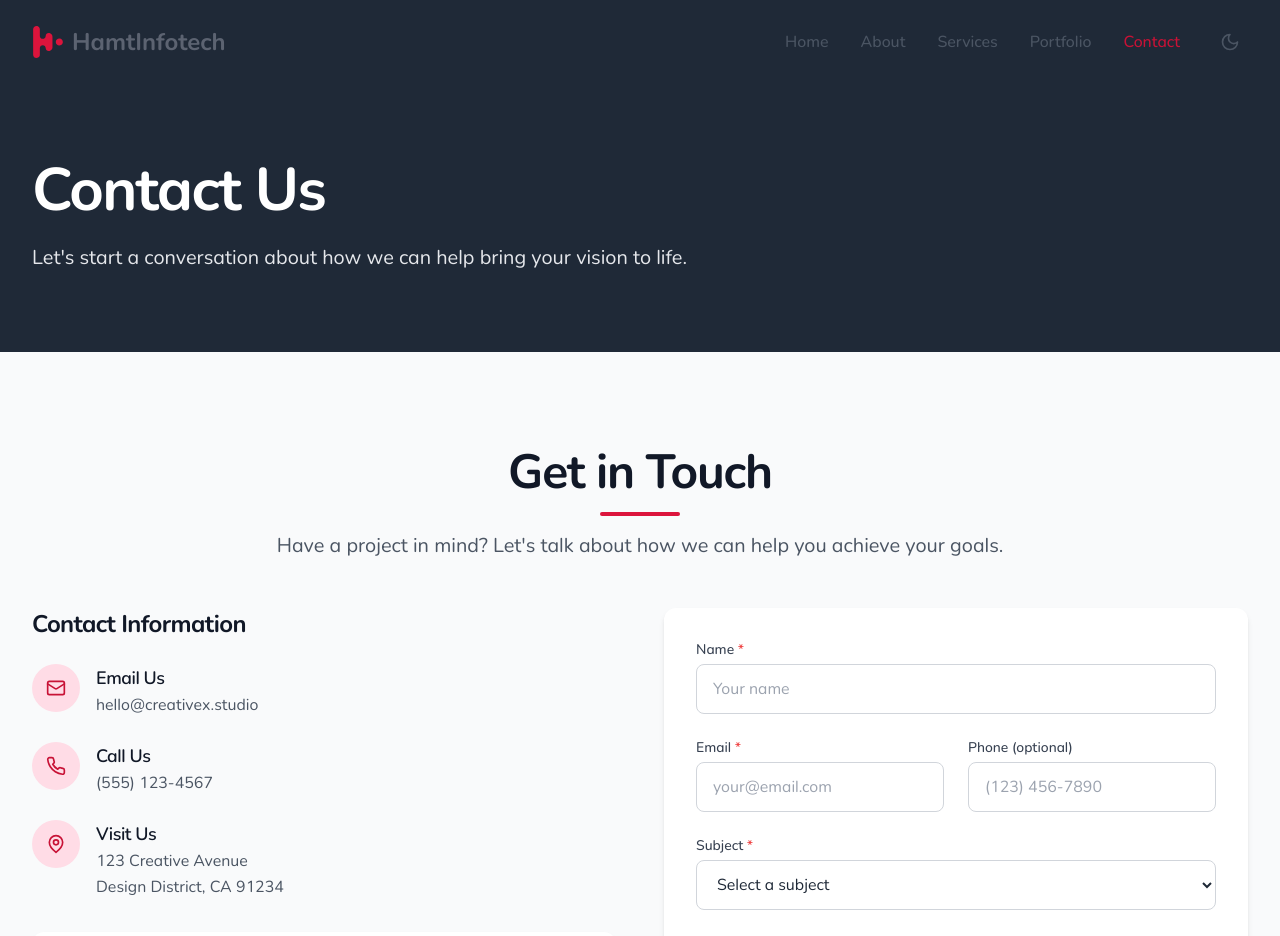
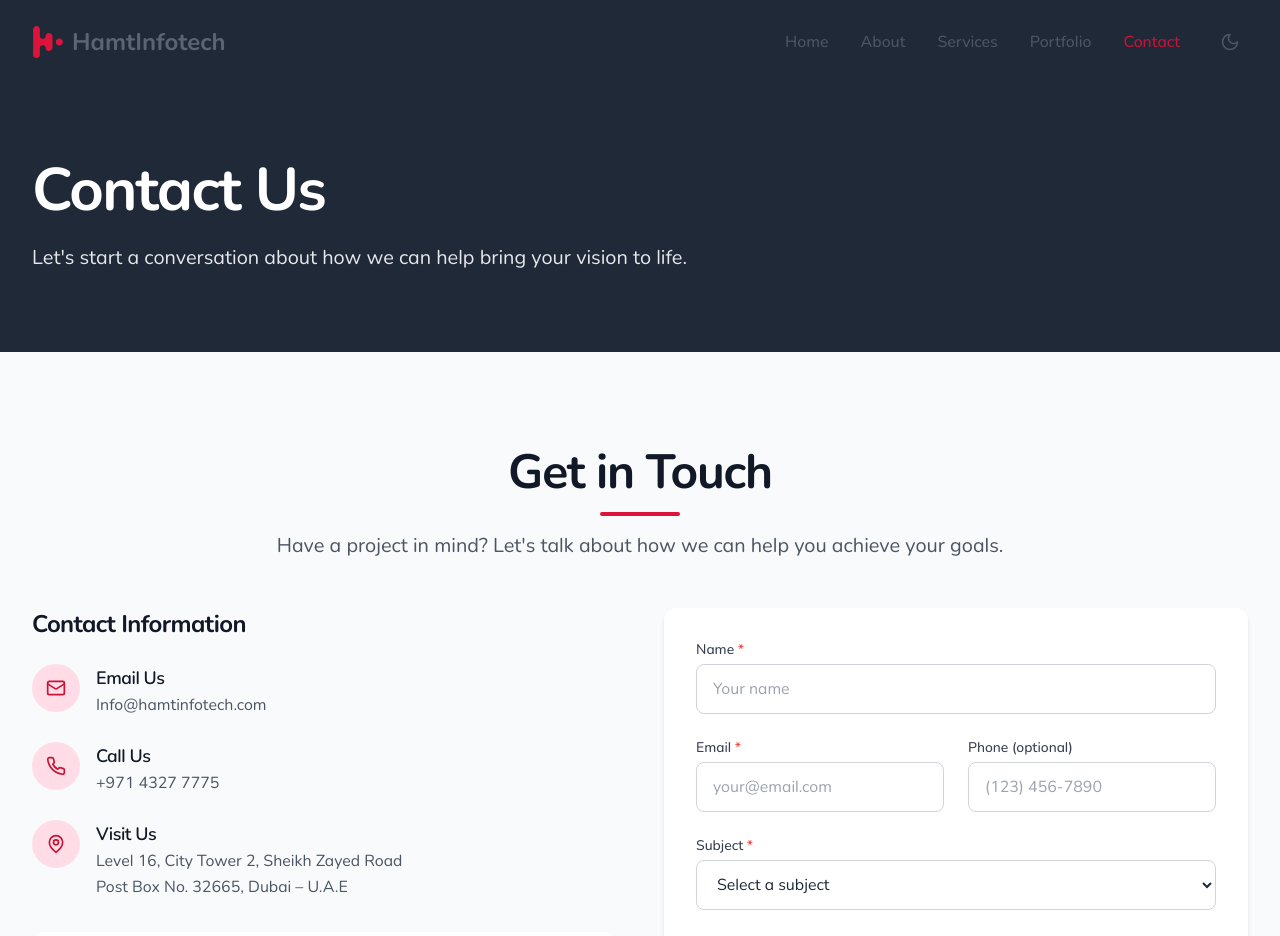
Before and after one commit to BinuHlb/hamt-infotech, a React (Vite) app: page /contact in a window 1280 px wide. Shown: the top 936 px of the page. Built offline with nearby package versions, Linux system fonts and the light colour scheme.

Commit message:
creativex names change to hamtinfotech

```diff
--- a/src/components/sections/ContactSection.tsx
+++ b/src/components/sections/ContactSection.tsx
@@ -125,7 +125,7 @@ const ContactSection: React.FC = () => {
                 </div>
                 <div>
                   <h4 className="text-lg font-semibold text-gray-900 dark:text-white">Email Us</h4>
-                  <p className="text-gray-600 dark:text-gray-300">hello@creativex.studio</p>
+                  <p className="text-gray-600 dark:text-gray-300">Info@hamtinfotech.com</p>
                 </div>
               </div>
 
@@ -135,7 +135,7 @@ const ContactSection: React.FC = () => {
                 </div>
                 <div>
                   <h4 className="text-lg font-semibold text-gray-900 dark:text-white">Call Us</h4>
-                  <p className="text-gray-600 dark:text-gray-300">(555) 123-4567</p>
+                  <p className="text-gray-600 dark:text-gray-300">+971 4327 7775</p>
                 </div>
               </div>
 
@@ -146,8 +146,7 @@ const ContactSection: React.FC = () => {
                 <div>
                   <h4 className="text-lg font-semibold text-gray-900 dark:text-white">Visit Us</h4>
                   <p className="text-gray-600 dark:text-gray-300">
-                    123 Creative Avenue<br />
-                    Design District, CA 91234
+                  Level 16, City Tower 2, Sheikh Zayed Road<br/> Post Box No. 32665, Dubai – U.A.E
                   </p>
                 </div>
               </div>
--- a/src/data/projects.ts
+++ b/src/data/projects.ts
@@ -39,7 +39,7 @@ export const projects: Project[] = [
       'https://images.pexels.com/photos/4162454/pexels-photo-4162454.jpeg?auto=compress&cs=tinysrgb&w=1260&h=750&dpr=2'
     ],
     testimonial: {
-      quote: "CreativeX transformed our online presence with a website that perfectly reflects our brand's energy and values. The new booking system has significantly increased our class attendance.",
+      quote: "HamtInfotech transformed our online presence with a website that perfectly reflects our brand's energy and values. The new booking system has significantly increased our class attendance.",
       author: "Alex Thompson",
       role: "Marketing Director, Fusion Fitness"
     },
@@ -71,7 +71,7 @@ export const projects: Project[] = [
       'https://images.pexels.com/photos/8370424/pexels-photo-8370424.jpeg?auto=compress&cs=tinysrgb&w=1260&h=750&dpr=2'
     ],
     testimonial: {
-      quote: "The web application CreativeX developed has revolutionized how we manage client portfolios. The system is robust, secure, and has significantly improved our operational efficiency.",
+      quote: "The web application HamtInfotech developed has revolutionized how we manage client portfolios. The system is robust, secure, and has significantly improved our operational efficiency.",
       author: "Sarah Johnson",
       role: "CTO, Quantum Finance"
     },
--- a/src/data/testimonials.ts
+++ b/src/data/testimonials.ts
@@ -13,7 +13,7 @@ export const testimonials: Testimonial[] = [
     name: 'Sarah Johnson',
     role: 'CEO',
     company: 'Quantum Finance',
-    quote: 'Working with CreativeX was transformative for our business. Their team took the time to understand our unique challenges and delivered a solution that exceeded our expectations. Our website now perfectly represents our brand and has significantly increased our lead generation.',
+    quote: 'Working with HamtInfotech was transformative for our business. Their team took the time to understand our unique challenges and delivered a solution that exceeded our expectations. Our website now perfectly represents our brand and has significantly increased our lead generation.',
     avatar: 'https://images.pexels.com/photos/774909/pexels-photo-774909.jpeg?auto=compress&cs=tinysrgb&w=1260&h=750&dpr=2'
   },
   {
@@ -21,7 +21,7 @@ export const testimonials: Testimonial[] = [
     name: 'Michael Chen',
     role: 'Marketing Director',
     company: 'Alpine Outdoors',
-    quote: 'The e-commerce site CreativeX designed for us has been a game-changer. Not only is it visually stunning, but it\'s also incredibly intuitive for our customers. Since launch, we\'ve seen a 40% increase in online sales and a significant reduction in cart abandonment.',
+    quote: 'The e-commerce site HamtInfotech designed for us has been a game-changer. Not only is it visually stunning, but it\'s also incredibly intuitive for our customers. Since launch, we\'ve seen a 40% increase in online sales and a significant reduction in cart abandonment.',
     avatar: 'https://images.pexels.com/photos/220453/pexels-photo-220453.jpeg?auto=compress&cs=tinysrgb&w=1260&h=750&dpr=2'
   },
   {
@@ -29,7 +29,7 @@ export const testimonials: Testimonial[] = [
     name: 'Emily Rodriguez',
     role: 'Founder',
     company: 'Bloom Skincare',
-    quote: 'The branding and packaging design CreativeX created for our skincare line perfectly captured our ethos of natural beauty and sustainability. Their work has helped us stand out in a crowded market and connect with our target audience in a meaningful way.',
+    quote: 'The branding and packaging design HamtInfotech created for our skincare line perfectly captured our ethos of natural beauty and sustainability. Their work has helped us stand out in a crowded market and connect with our target audience in a meaningful way.',
     avatar: 'https://images.pexels.com/photos/1239291/pexels-photo-1239291.jpeg?auto=compress&cs=tinysrgb&w=1260&h=750&dpr=2'
   },
   {
@@ -37,7 +37,7 @@ export const testimonials: Testimonial[] = [
     name: 'David Wilson',
     role: 'Product Manager',
     company: 'TaskFlow',
-    quote: 'The UI/UX design for our productivity app has received rave reviews from our users. CreativeX delivered an interface that is not only beautiful but also highly functional and intuitive. Our user engagement metrics have improved dramatically since the redesign.',
+    quote: 'The UI/UX design for our productivity app has received rave reviews from our users. HamtInfotech delivered an interface that is not only beautiful but also highly functional and intuitive. Our user engagement metrics have improved dramatically since the redesign.',
     avatar: 'https://images.pexels.com/photos/2379004/pexels-photo-2379004.jpeg?auto=compress&cs=tinysrgb&w=1260&h=750&dpr=2'
   }
 ];
```
